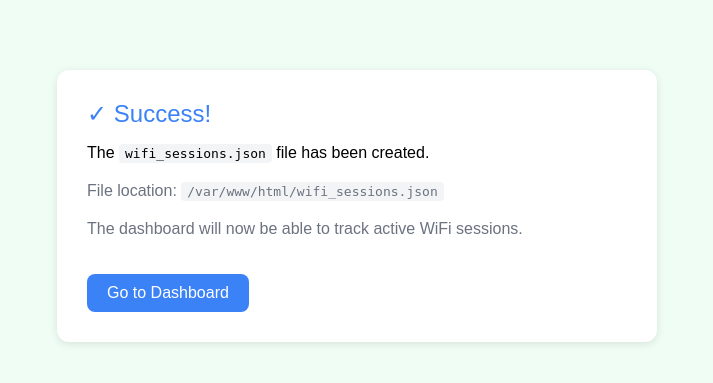
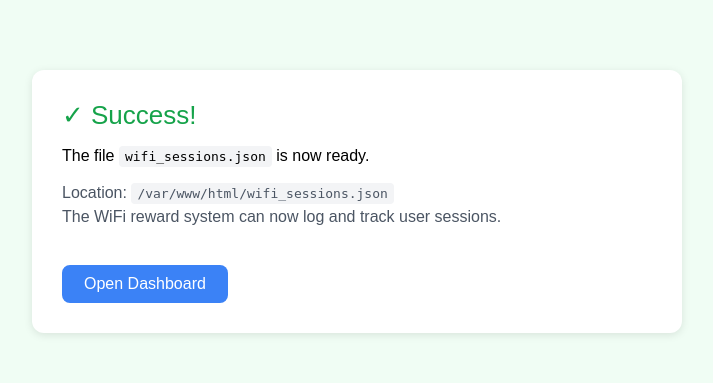
Before and after one commit to gupitjenry/plasticbotewifi, a PHP site: page /init_sessions.php in a window 1280 px wide. Shown: the top 383 px of the page, without its empty margins (283-996 px from the left). Run offline with PHP 8.4, Linux system fonts and the light colour scheme.

Commit message:
Refactor wifi_sessions.json initialization logic
Updated the logic for creating wifi_sessions.json and improved the HTML output for success and error messages.

```diff
--- a/init_sessions.php
+++ b/init_sessions.php
@@ -1,8 +1,8 @@
 <?php
 /**
- * Emergency Database Initializer
- * Creates wifi_sessions.json if it doesn't exist
- * Access via: http://10.6.6.1/init_sessions.php
+ * Emergency WiFi Session Database Initializer
+ * Creates wifi_sessions.json if missing
+ * Usage: http://10.6.6.1/init_sessions.php
  */
 
 header('Content-Type: text/html; charset=utf-8');
@@ -11,19 +11,26 @@ $sessionsFile = __DIR__ . '/wifi_sessions.json';
 $success = false;
 $error = null;
 
+// ----------------------------
+// File creation logic
+// ----------------------------
 if (!file_exists($sessionsFile)) {
-    // Try to create the file
-    $result = @file_put_contents($sessionsFile, '[]');
+
+    // Attempt to create an empty JSON array
+    $result = @file_put_contents($sessionsFile, json_encode([], JSON_PRETTY_PRINT));
 
     if ($result !== false) {
+        // Set file permission
         @chmod($sessionsFile, 0664);
         $success = true;
     } else {
-        $error = "Failed to create file. Directory may not be writable.";
+        $error = "Failed to create wifi_sessions.json. Directory may not be writable.";
     }
+
 } else {
+    // File already exists
     $success = true;
-    $error = "File already exists.";
+    $error = "File already exists. No action needed.";
 }
 ?>
 <!DOCTYPE html>
@@ -31,67 +38,91 @@ if (!file_exists($sessionsFile)) {
 <head>
     <meta charset="UTF-8">
     <meta name="viewport" content="width=device-width, initial-scale=1.0">
-    <title>Initialize Sessions File</title>
+    <title>Initialize WiFi Sessions File</title>
+
     <style>
         body {
             font-family: Arial, sans-serif;
-            max-width: 600px;
+            max-width: 650px;
             margin: 50px auto;
             padding: 20px;
             background: #f0fdf4;
         }
+
         .box {
             background: white;
             padding: 30px;
             border-radius: 12px;
             box-shadow: 0 2px 8px rgba(0,0,0,0.1);
         }
+
         .success {
-            color: #3b82f6;
-            font-size: 24px;
+            color: #16a34a;
+            font-size: 26px;
             margin-bottom: 10px;
         }
+
         .error {
-            color: #ef4444;
-            font-size: 18px;
+            color: #dc2626;
+            font-size: 22px;
         }
+
         .info {
-            color: #6b7280;
-            margin-top: 20px;
+            color: #4b5563;
+            margin-top: 15px;
+            line-height: 1.5;
         }
+
         a {
             display: inline-block;
             margin-top: 20px;
-            padding: 10px 20px;
+            padding: 10px 22px;
             background: #3b82f6;
             color: white;
             text-decoration: none;
             border-radius: 8px;
+            font-size: 16px;
         }
+
         code {
             background: #f3f4f6;
-            padding: 2px 6px;
+            padding: 3px 6px;
             border-radius: 4px;
         }
     </style>
 </head>
+
 <body>
     <div class="box">
+
         <?php if ($success): ?>
             <div class="success">✓ Success!</div>
-            <p>The <code>wifi_sessions.json</code> file has been created.</p>
-            <p class="info">File location: <code><?php echo $sessionsFile; ?></code></p>
-            <p class="info">The dashboard will now be able to track active WiFi sessions.</p>
-            <a href="dashboard.php">Go to Dashboard</a>
+            <p>
+                The file <code>wifi_sessions.json</code> is now ready.
+            </p>
+
+            <p class="info">
+                Location:
+                <code><?php echo htmlspecialchars($sessionsFile); ?></code>
+                <br>
+                The WiFi reward system can now log and track user sessions.
+            </p>
+
+            <a href="dashboard.php">Open Dashboard</a>
+
         <?php else: ?>
             <div class="error">✗ Failed</div>
             <p><?php echo htmlspecialchars($error); ?></p>
+
             <p class="info">
-                <strong>Alternative solution:</strong><br>
-                The file will be created automatically when the first user drops a bottle and gets WiFi access through <code>hardware_control.php</code>.
+                <strong>Auto-fix:</strong><br>
+                The file will also be automatically created the moment a user drops a bottle and the system grants WiFi access via
+                <code>hardware_control.php</code>.
             </p>
-            <a href="dashboard.php">Go to Dashboard Anyway</a>
+
+            <a href="dashboard.php">Return to Dashboard</a>
         <?php endif; ?>
+
     </div>
 </body>
 </html>
```
